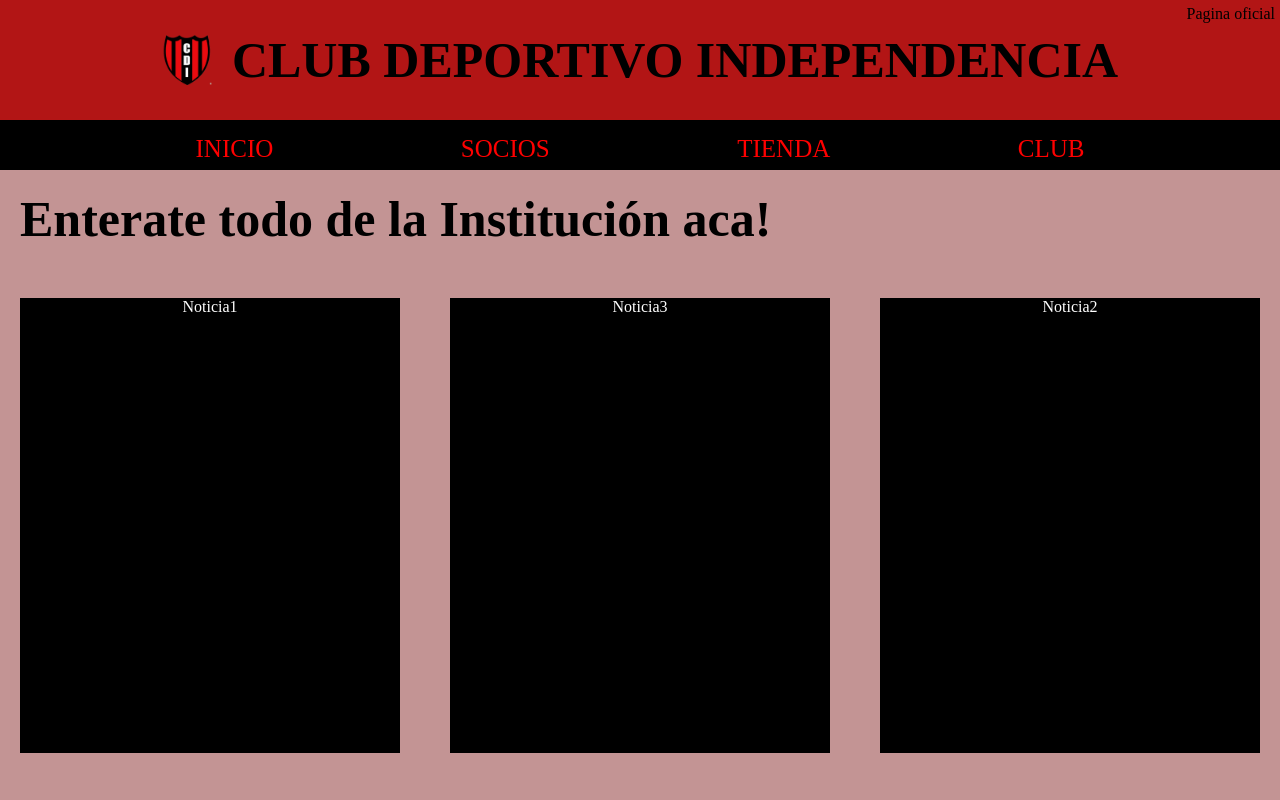
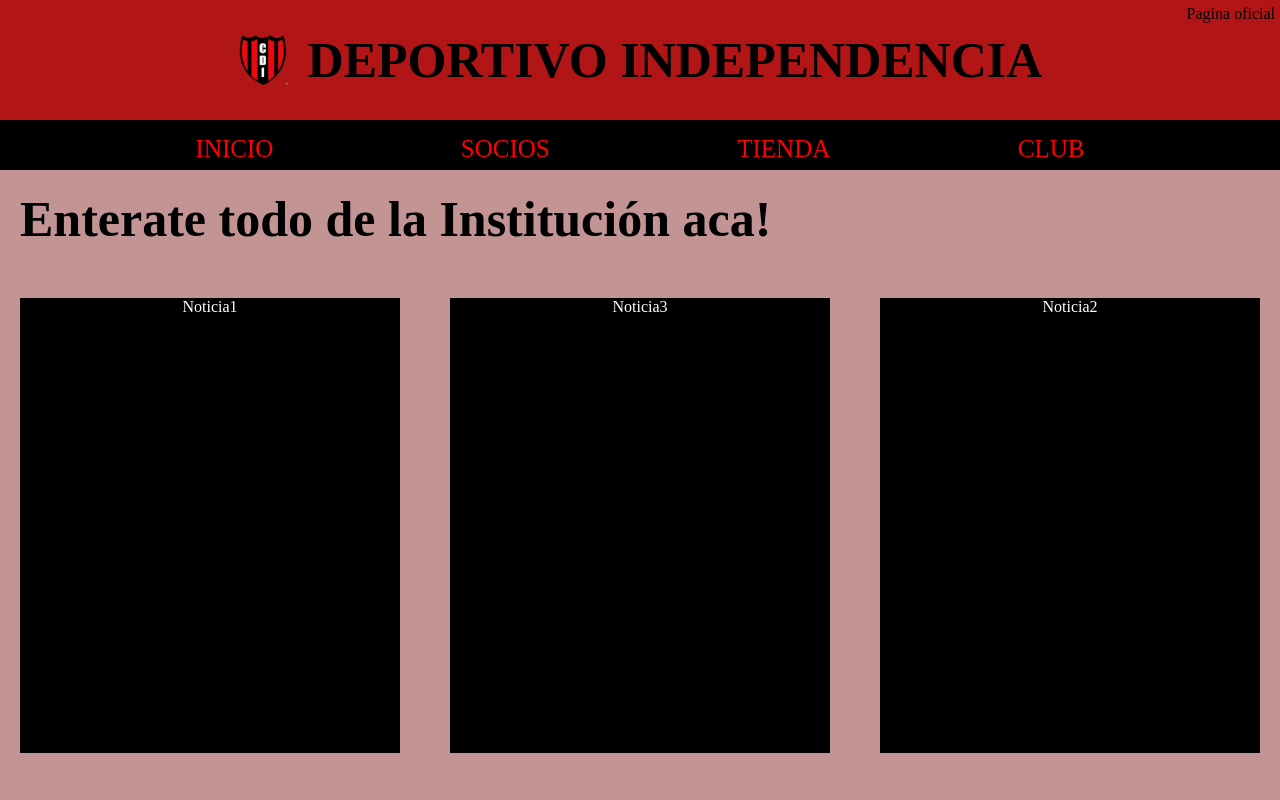
Before and after one commit to ManuGonz55/proyectocdi, a plain HTML site: page index.html in a window 1280 px wide. Shown: the top 800 px of the page. Drawn offline with Linux system fonts and the light colour scheme.

Commit message:
cambio de titulo

```diff
--- a/index.html
+++ b/index.html
@@ -12,7 +12,7 @@
         <img class="logocdi" src="./img/escudoCDI.png" alt="escudoCDI">
 
 
-        <h1 class="titulo">CLUB DEPORTIVO INDEPENDENCIA</h1>
+        <h1 class="titulo">DEPORTIVO INDEPENDENCIA</h1>
 
         <p class="pagoficial">Pagina oficial</p>
     </header>
```
